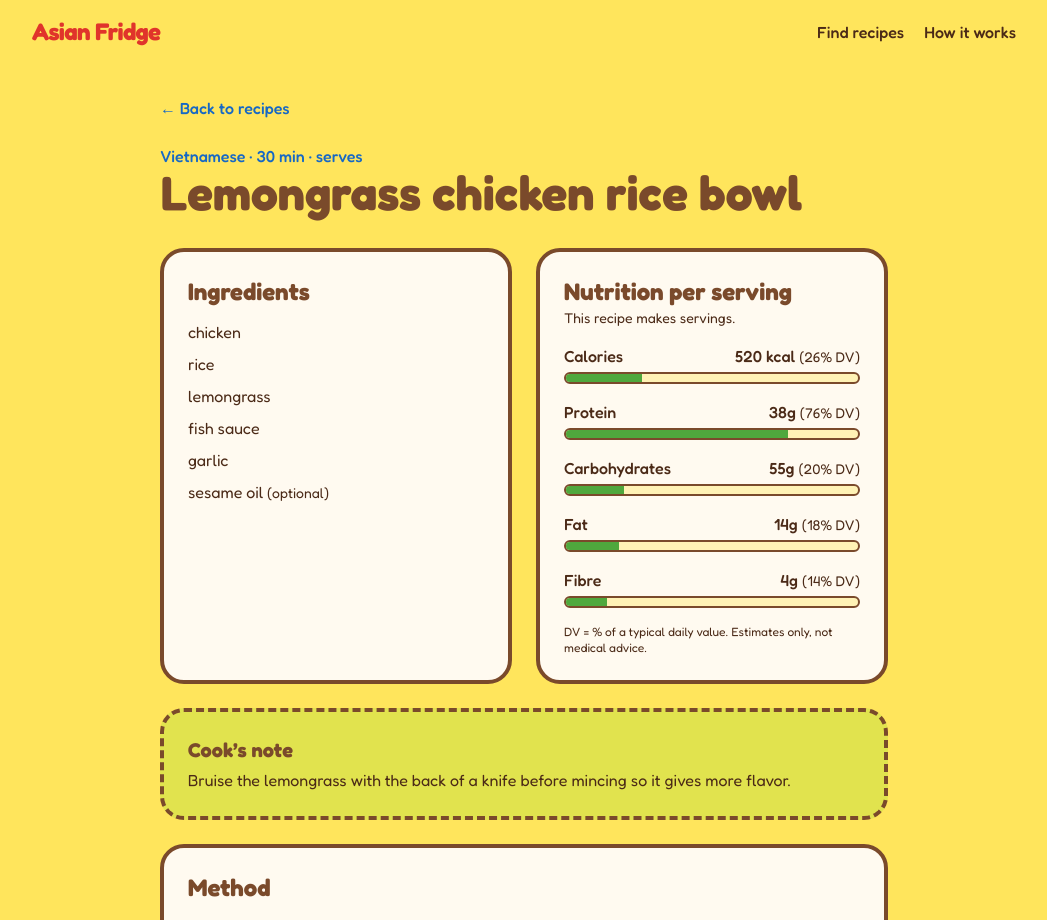
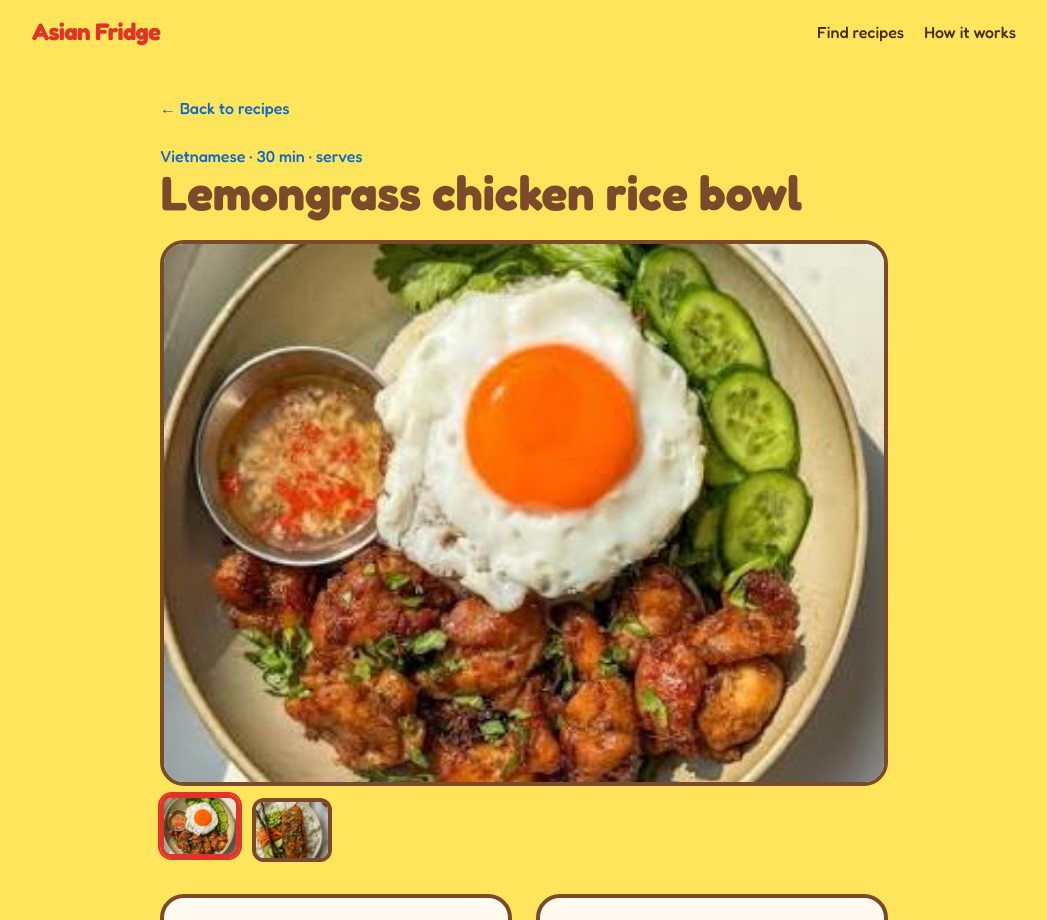
Before and after one commit to LynneNgo2102/asian-fridge, a Next.js app in the folder frontend/: page /recipes/1 in a window 1280 px wide. Shown: the top 920 px of the page, without its empty margins (116-1163 px from the left). Built offline with nearby package versions, Linux system fonts and the light colour scheme.

Commit message:
feat: Add recipe image gallery :)

```diff
--- a/frontend/src/app/recipes/[id]/page.js
+++ b/frontend/src/app/recipes/[id]/page.js
@@ -4,6 +4,7 @@ import NutritionPanel from '@/components/ui/NutritionPanel';
 import RecipeNote from '@/components/ui/RecipeNote';
 import Hills from '@/components/ui/Hills';
 import { getRecipeById } from '@/lib/recipes';
+import RecipeGallery from '@/components/ui/RecipeGallery';
 
 export async function generateMetadata({ params }) {
   const { id } = await params;
@@ -25,7 +26,7 @@ export default async function RecipePage({ params }) {
           {recipe.cuisine} · {recipe.cookMinutes} min · serves {recipe.servings}
         </p>
         <h1 className="text-4xl font-bold text-bark sm:text-5xl">{recipe.title}</h1>
-
+            <RecipeGallery images={recipe.images} title={recipe.title} />
         <div className="mt-8 grid gap-6 md:grid-cols-2">
           <section aria-labelledby="ingredients-h" className="rounded-3xl border-4 border-bark bg-cream p-6">
             <h2 id="ingredients-h" className="text-2xl font-bold text-bark">Ingredients</h2>
--- /dev/null
+++ b/frontend/src/components/ui/RecipeGallery.js
@@ -0,0 +1,52 @@
+'use client';
+import Image from 'next/image';
+import { useState } from 'react';
+
+export default function RecipeGallery({images = [], title}){
+    const [active, setActive] = useState(0);
+    if(images.length === 0) {
+        return (
+            <div
+            role="img"
+            aria-label={`No photo of ${title} yet`}>
+                <span aria-hidden="true">🍜</span>
+            </div>
+        );
+    }
+
+    const current = images[active];
+
+    return(
+        <section aria-label='Photo gallery' className='mt-6'>
+            <div className='relative aspect-[4/3] overflow-hidden rounded-3xl border-4 border-bark bg-cream'>
+                <Image
+                src={current.src}
+                alt={current.alt}
+                fill
+                priority
+                sizes='(min-width: 768px) 768px, 100vw'
+                className='object-cover'
+                />
+            </div>
+            {images.length > 1 && (
+                <ul className="mt-3 flex flex-wrap gap-3">
+                    {images.map((img, i) => (
+                    <li key={img.src}>
+                    <button
+                            type="button"
+                            onClick={() => setActive(i)}
+                            aria-label={`Show photo ${i + 1} of ${images.length}`}
+                            aria-pressed={i === active}
+                            className={`relative block h-16 w-20 overflow-hidden rounded-xl border-4 transition ${
+                            i === active ? 'border-berry ring-2 ring-berry -translate-y-1' : 'border-bark hover:-translate-y-1'
+                            }`}
+                        >
+                    <Image src={img.src} alt="" fill sizes="80px" className="object-cover" />
+                    </button>
+                </li>
+               ))}
+            </ul>
+        )}
+        </section>
+    );
+}
--- a/frontend/src/data/mockRecipes.js
+++ b/frontend/src/data/mockRecipes.js
@@ -15,7 +15,12 @@ export const recipes = [
       'Pan-fry the chicken over medium-high heat until golden and cooked through, about 8 to 10 minutes.',
       'Serve over the rice and drizzle with sesame oil if you have it.',
     ],
+    images: [
+       { src: '/images/recipes/vietnamese-lemongrass-chicken-rice-bowl.jpg', alt: 'Bowl of rice topped with golden lemongrass chicken and sliced cucumber' },
+      { src: '/images/recipes/Asian-Salmon-Rice-Bowl.jpg', alt: 'Bowl of rice topped with golden lemongrass chicken and sliced cucumber' },
+    ],
     note: 'Bruise the lemongrass with the back of a knife before mincing so it gives more flavor.',
+
   },
   {
     id: 2,
@@ -32,6 +37,10 @@ export const recipes = [
       'Pan-sear the salmon for 3 to 4 minutes per side.',
       'Slice the cucumber.',
       'Flake the salmon over the rice, add the cucumber and splash with soy sauce.',
+    ],
+    images: [
+       { src: '/images/recipes/Asian-Salmon-Rice-Bowl.jpg', alt: 'Bowl of rice topped with golden lemongrass chicken and sliced cucumber' },
+
     ],
     note: 'Pat the salmon dry before searing for a crisper skin.',
   },
@@ -51,6 +60,10 @@ export const recipes = [
       'Add the tofu in large chunks and simmer for 5 minutes.',
       'Crack in the eggs, cover and cook for 2 minutes.',
     ],
+    images: [
+       { src: '/images/recipes/soft-tofu-stew.jpg', alt: 'Bowl of rice topped with golden lemongrass chicken and sliced cucumber' },
+
+    ],
     note: 'Add the tofu in big chunks, since soft tofu breaks apart easily when stirred.',
   },
   {
@@ -69,6 +82,10 @@ export const recipes = [
       'Add the minced chicken and cook until done, then stir in the fish sauce.',
       'Turn off the heat, stir in the basil and serve over the rice.',
     ],
+     images: [
+       { src: '/images/recipes/thai-basil-chicken.jpg', alt: 'Bowl of rice topped with golden lemongrass chicken and sliced cucumber' },
+
+    ],
     note: 'Add the basil off the heat so it stays bright and fragrant.',
   },
   {
@@ -86,6 +103,10 @@ export const recipes = [
       'Toss the shredded cabbage with lemon juice (and olive oil if using).',
       'Top the cabbage with the chicken.',
     ],
+    images: [
+       { src: '/images/recipes/chicken-cabbage-bowl.jpg', alt: 'Bowl of rice topped with golden lemongrass chicken and sliced cucumber' },
+
+    ],
     note: 'Salt the cabbage lightly and let it sit for 5 minutes for a softer crunch.',
   },
 ];
```
